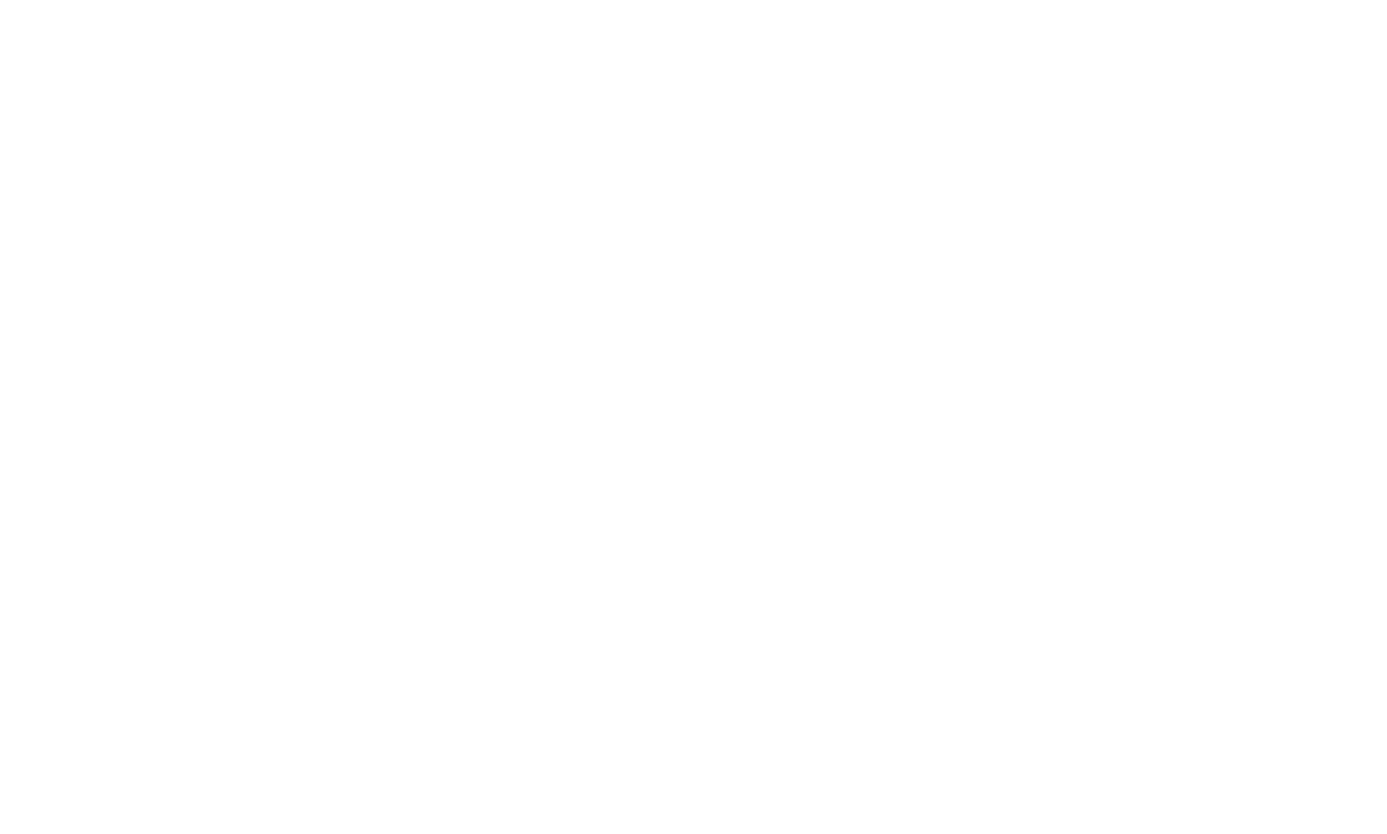
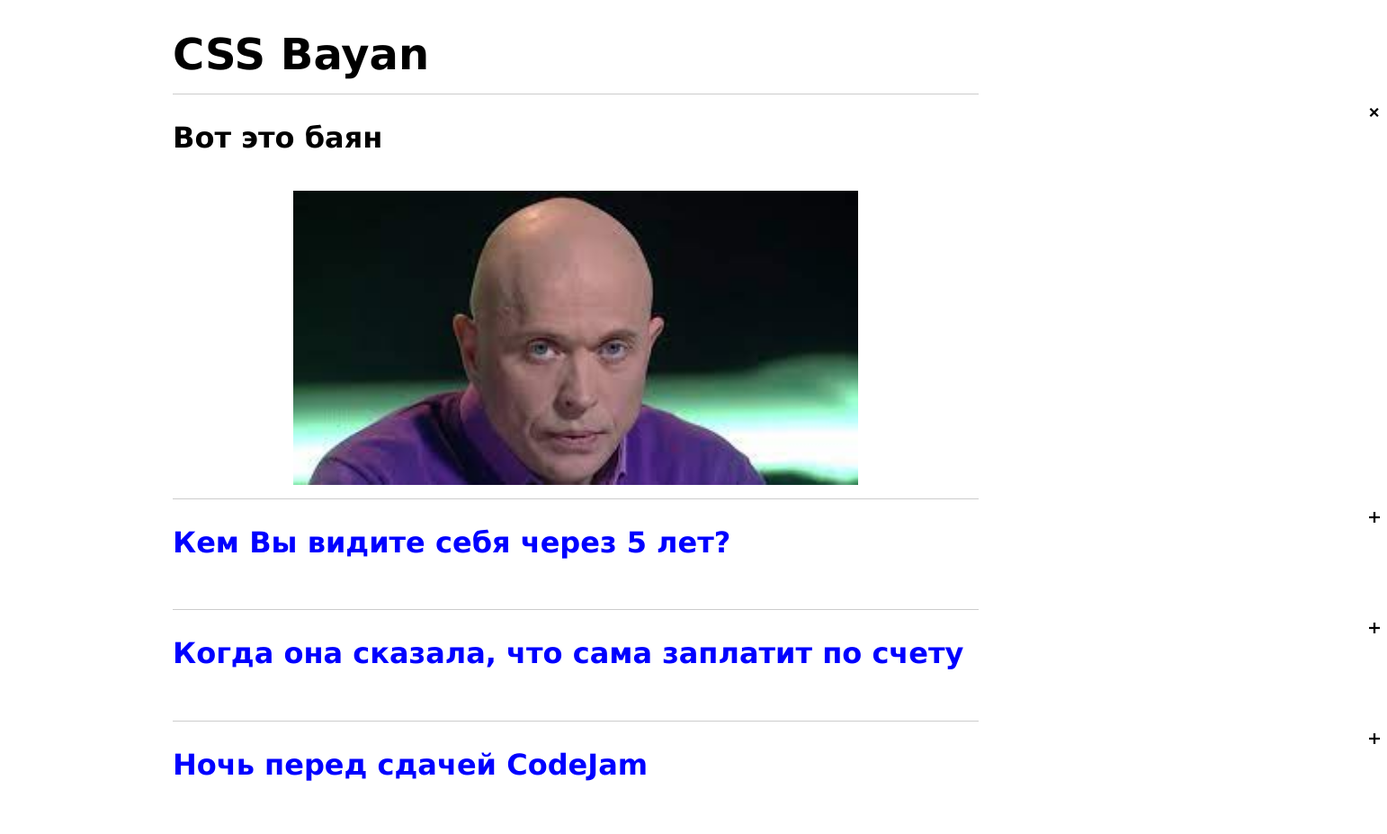
Before and after one commit to rskalex/cssBayan, a plain HTML site: page cssBayan/index.html in a window 1280 px wide. Shown: the whole page at 90% size, 1542 px wide, since content can reach past the window. Before the commit the page ends 800 px from the top, so only its background shows below. Drawn offline with Linux system fonts and the light colour scheme.

Commit message:
feat: add images, add index.html and style.css (Fri, Mar 10, 2023 15:43:36 PM)

```diff
--- a/cssBayan/css/style.css
+++ b/cssBayan/css/style.css
@@ -2,58 +2,329 @@
 v2.0 | 20110126
 License: none (public domain)
 */
-html, body, div, span, applet, object, iframe,
-h1, h2, h3, h4, h5, h6, p, blockquote, pre,
-a, abbr, acronym, address, big, cite, code,
-del, dfn, em, img, ins, kbd, q, s, samp,
-small, strike, strong, sub, tt, var,
-b, u, i, center,
-dl, dt, dd, ol, ul, li,
-fieldset, form, label, legend,
-table, caption, tbody, tfoot, thead, tr, th, td,
-article, aside, canvas, details, embed,
-figure, figcaption, footer, header, hgroup,
-menu, nav, output, ruby, section, summary,
-time, mark, audio, video {
+html,
+body,
+div,
+span,
+applet,
+object,
+iframe,
+h1,
+h2,
+h3,
+h4,
+h5,
+h6,
+p,
+blockquote,
+pre,
+a,
+abbr,
+acronym,
+address,
+big,
+cite,
+code,
+del,
+dfn,
+em,
+img,
+ins,
+kbd,
+q,
+s,
+samp,
+small,
+strike,
+strong,
+sub,
+tt,
+var,
+b,
+u,
+i,
+center,
+dl,
+dt,
+dd,
+ol,
+ul,
+li,
+fieldset,
+form,
+label,
+legend,
+table,
+caption,
+tbody,
+tfoot,
+thead,
+tr,
+th,
+td,
+article,
+aside,
+canvas,
+details,
+embed,
+figure,
+figcaption,
+footer,
+header,
+hgroup,
+menu,
+nav,
+output,
+ruby,
+section,
+summary,
+time,
+mark,
+audio,
+video {
   margin: 0;
   padding: 0;
   border: 0;
   font-size: 100%;
   font: inherit;
-  vertical-align: baseline; }
+  vertical-align: baseline;
+}
 
 *,
 *:before,
 *:after {
   -webkit-box-sizing: border-box;
-          box-sizing: border-box; }
+  box-sizing: border-box;
+}
 
 /* HTML5 display-role reset for older browsers */
-article, aside, details, figcaption, figure,
-footer, header, hgroup, menu, nav, section {
-  display: block; }
+article,
+aside,
+details,
+figcaption,
+figure,
+footer,
+header,
+hgroup,
+menu,
+nav,
+section {
+  display: block;
+}
 
-ol, ul {
-  list-style: none; }
+ol,
+ul {
+  list-style: none;
+}
 
-blockquote, q {
-  quotes: none; }
+blockquote,
+q {
+  quotes: none;
+}
 
-blockquote:before, blockquote:after,
-q:before, q:after {
+blockquote:before,
+blockquote:after,
+q:before,
+q:after {
   content: '';
-  content: none; }
+  content: none;
+}
 
 table {
   border-collapse: collapse;
-  border-spacing: 0; }
+  border-spacing: 0;
+}
 
 body {
   -webkit-box-sizing: border-box;
-          box-sizing: border-box;
+  box-sizing: border-box;
   -webkit-user-select: none;
-     -moz-user-select: none;
-      -ms-user-select: none;
-          user-select: none; }
+  -moz-user-select: none;
+  -ms-user-select: none;
+  user-select: none;
+}
 
 /*# sourceMappingURL=style.css.map */
+
+
+
+.container {
+  max-width: 70%;
+  margin: 2em auto;
+}
+
+.title {
+  font-family: Verdana, Geneva, Tahoma, sans-serif;
+  font-size: 3em;
+  font-weight: bold;
+}
+
+.item {
+  text-align: center;
+  position: relative;
+  border-top: 0.02em solid #ccc;
+}
+
+.accordion-container {
+  width: 100%;
+  margin: 1em auto 1em auto;
+}
+
+.accordion-container label {
+  font-family: Verdana, Geneva, Tahoma, sans-serif;
+  padding: 0.5em 0;
+  z-index: 20;
+  display: block;
+  height: 100%;
+  cursor: pointer;
+  line-height: 1.2em;
+  font-size: 1.2em;
+  font-weight: bold;
+  text-align: start;
+  color: blue;
+}
+
+.item-contcol {
+  position: absolute;
+  top: 0.4em;
+  right: -50%;
+  transition: right 0.3s linear;
+  height: auto;
+  cursor: pointer;
+  font-family: Verdana, Geneva, Tahoma, sans-serif;
+  line-height: 1.2em;
+  font-size: 1.2em;
+  font-weight: bold;
+}
+
+.accordion-container label:hover {
+  color: #000;
+}
+
+.accordion-container input:checked+label,
+.accordion-container input:checked img:hover
+{
+  color: #000;
+}
+
+.accordion-container input {
+  display: none;
+}
+
+.accordion-container .item {
+  cursor: pointer;
+}
+
+.accordion-container:hover label {
+  color: #000;
+}
+
+.accordion-container:hover .item-contcol {
+  right: 0;
+}
+
+.accordion-container .item:hover .item-contcol {
+  transform: rotate(45deg);
+}
+
+.accordion-container .item:hover~img {
+  height: auto;
+}
+
+.accordion-container input:checked~.item-contcol,
+.accordion-container input:checked~.item-contcol:hover {
+  transform: rotate(45deg);
+}
+
+.accordion-container img {
+  margin: .7em auto;
+  width: 50%;
+  height: auto;
+  transition: all 0.5s linear;
+  height: 0;
+  cursor: pointer;
+  opacity: 0;
+  visibility: hidden;
+}
+
+.accordion-container input:checked ~ img {
+  transition: all 0.5s linear;
+  height: auto;
+  opacity: 1;
+  visibility: visible;
+}
+
+.accordion-container .item:hover img {
+  transition: all 0.7s linear;
+  height: auto;
+  opacity: 1;
+  visibility: visible;
+}
+
+.accordion-container input:checked ~ img
+.accordion-container input:checked ~ img:hover{
+  transition: all 0.5s linear;
+  height: auto;
+  opacity: 1;
+  visibility: visible;
+}
+
+
+@media (max-width: 1920px) and (min-width: 821px){
+  .main {
+    max-width: 1920px;
+  }
+  .title {
+    font-size: 3em;
+  }
+  .accordion-container label{
+    line-height: 2em;
+    font-size: 2em;
+  }
+  .item-control{
+    line-height: 2em;
+    font-size: 2em;
+  }
+  .accordion-container img{
+    width: 70%;
+  }
+}
+@media (max-width: 820px) and (min-width: 321px){
+  .main {
+    max-width: 820px;
+  }
+  .title {
+    font-size: 1.5em;
+  }
+  .accordion-container label{
+    line-height: 1em;
+    font-size: 1em;
+  }
+  .item-control{
+    line-height: 1em;
+    font-size: 1em;
+  }
+  .accordion-container img{
+    width: 70%;
+  }
+}
+@media (max-width: 320px) and (min-width: 200px){
+  .main {
+    max-width: 320px;
+  }
+  .title {
+    font-size: 1.1em;
+  }
+  .accordion-container label{
+    line-height: 0.8em;
+    font-size: 0.8em;
+    width: 70%;
+  }
+  .item-control{
+    line-height: 0.8em;
+    font-size: 0.8em;
+  }
+  .accordion-container img{
+    width: 70%;
+  }
+}
--- a/cssBayan/index.html
+++ b/cssBayan/index.html
@@ -8,6 +8,43 @@
     <title>cssBayan</title>
 </head>
 <body>
+    <main class="main">
+        <div class="container">
+            <div class="title">
+                CSS Bayan
+            </div>
+            <section class="accordion-container">
+                <div class="item">
+                    <input id="acc-item-1" name="accordion-1" type="radio" checked />
+                    <label for="acc-item-1">Вот это баян
+                    </label>
+                    <div class="item-contcol">+</div>
+                    <img src="/assets/images/slide-1.jpg" alt="mem-1">
+                </div>
+                <div class="item">
+                    <input id="acc-item-2" name="accordion-1" type="radio" />
+                    <label for="acc-item-2">Кем Вы видите себя через 5 лет?
 
+                    </label>
+                    <div class="item-contcol">+</div>
+                    <img src="/assets/images/slide-2.jpg" alt="mem-2">
+                </div>
+                <div class="item">
+                    <input id="acc-item-3" name="accordion-1" type="radio" />
+                    <label for="acc-item-3">Когда она сказала, что сама заплатит по счету
+                    </label>
+                    <div class="item-contcol">+</div>
+                    <img src="/assets/images/slide-3.jpg" alt="mem-3">
+                </div>
+                <div class="item">
+                    <input id="acc-item-4" name="accordion-1" type="radio" />
+                    <label for="acc-item-4">Ночь перед сдачей CodeJam
+                    </label>
+                    <div class="item-contcol">+</div>
+                    <img src="/assets/images/slide-4.jpg" alt="mem-4">
+                </div>
+            </section>
+        </div>
+    </main>
 </body>
 </html>
```
Also changed, not shown: cssBayan/assets/images/slide-1.jpg (added), cssBayan/assets/images/slide-2.jpg (added), cssBayan/assets/images/slide-3.jpg (added), cssBayan/assets/images/slide-4.jpg (added).
